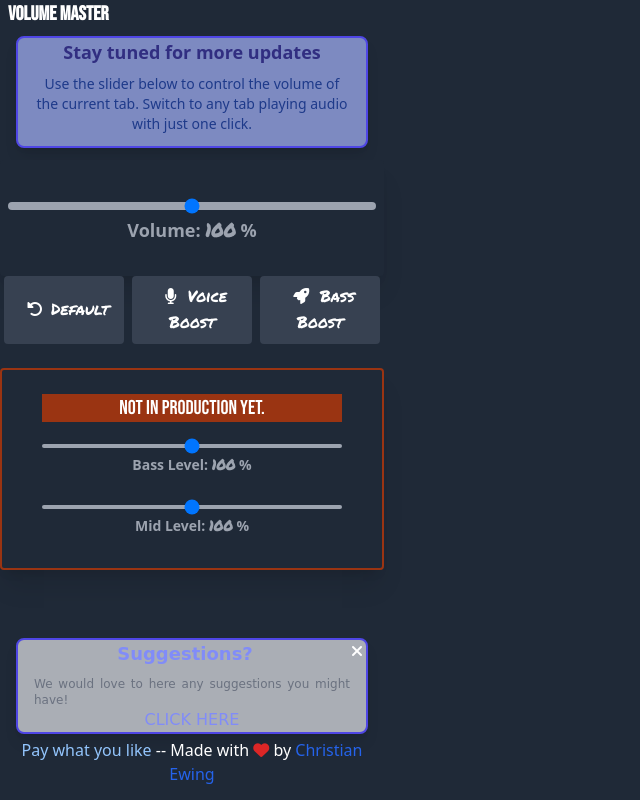
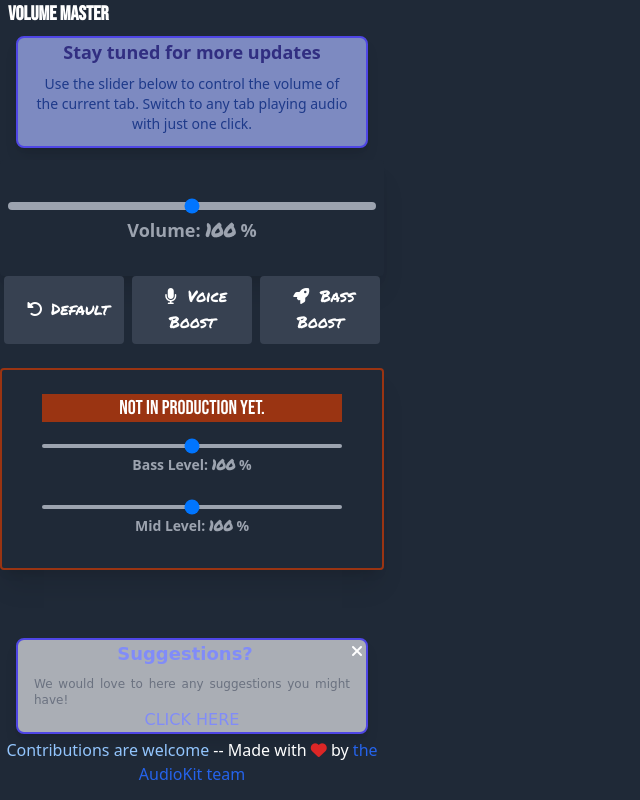
Before and after one commit to ChristianE00/AudioKit, a website built with webpack: page home.html in a window 1280 px wide. Shown: the whole page, without its empty margins (0-640 px from the left). Built offline with nearby package versions, Linux system fonts and the light colour scheme; no server answers; a web font is replaced by a local one.

Commit message:
Footer update

```diff
--- a/home.html
+++ b/home.html
@@ -93,6 +93,6 @@
 
 
 <footer class="mt-auto mb-4">
-    <p class=" text-center text-white"><span class="text-blue-300">Pay what you like</span> -- Made with <i class="fa-solid fa-heart text-red-600"></i> by <a href="https://github.com/ChristianE00" id="feedback" class="text-blue-600">Christian Ewing</a></p>
+    <p class=" text-center text-white"><span class="text-blue-300">Contributions are welcome</span> -- Made with <i class="fa-solid fa-heart text-red-600"></i> by <a href="https://christiane00.github.io/AudioKit.github.io/" id="feedback" target="_blank" class="text-blue-600">the AudioKit team</a></p>
 </footer>
 </html>
```
